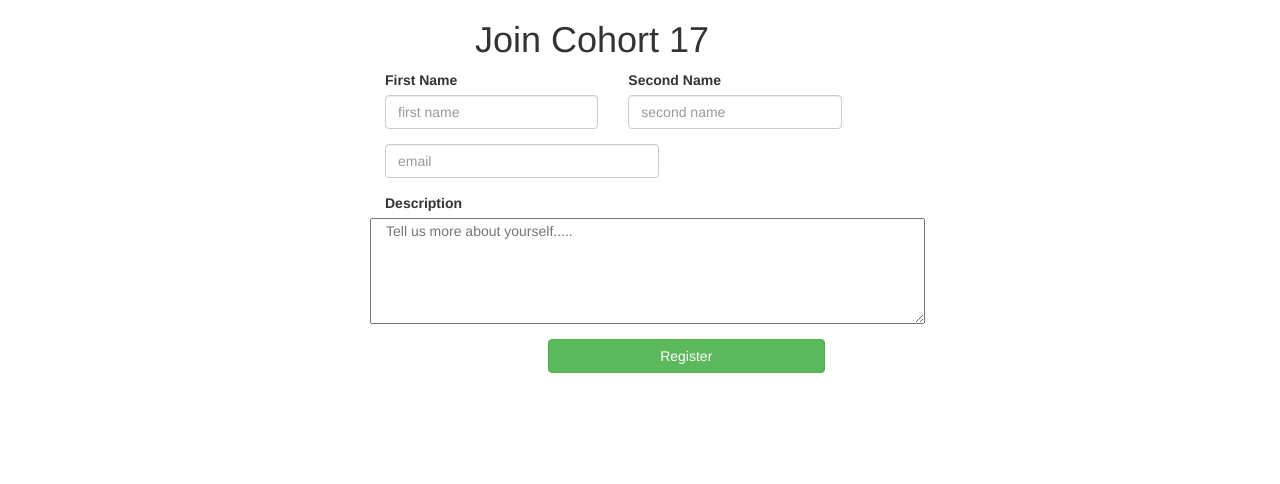
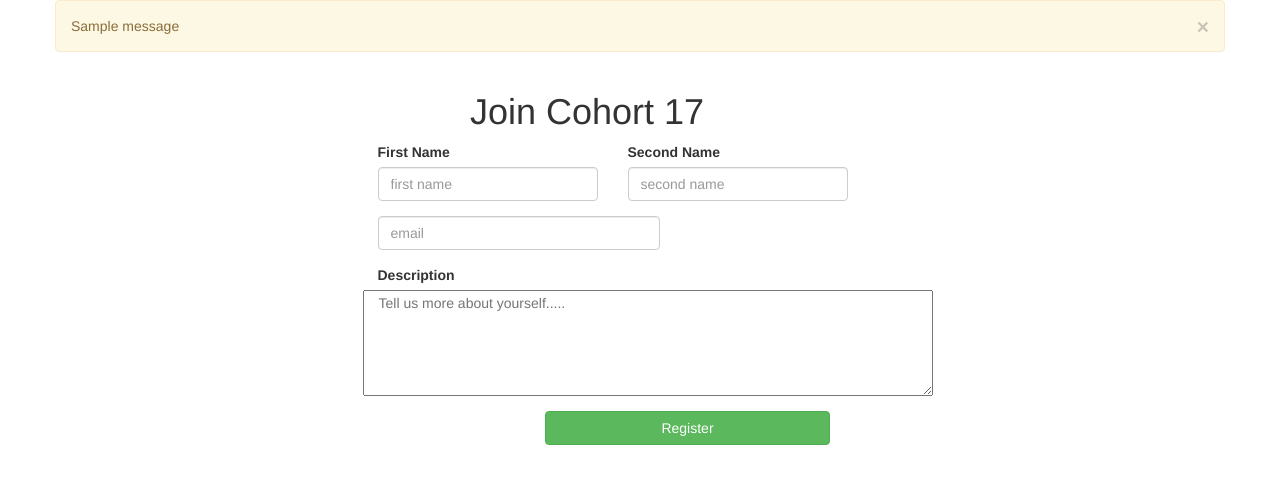
Before and after one commit to georgreen/Cohort-17-Bio, a Flask app: page /register in a window 1280 px wide; the page is wider, and only the part inside the window is pictured. Shown: the top 484 px of that part. Run offline with Flask 2, Linux system fonts and the light colour scheme; tables that the repository leaves empty hold one stand-in row (values such as "Sample post"); one stand-in notice (Sample message) is shown; some libraries are stand-ins or nearby versions.

Commit message:
Dummy site

```diff
--- a/app.py
+++ b/app.py
@@ -3,7 +3,7 @@
 import os
 import re
 
-from flask import Flask, jsonify, render_template, url_for
+from flask import Flask, flash, jsonify, render_template, url_for
 from flask_bootstrap import Bootstrap
 from flask_migrate import Migrate, MigrateCommand
 from flask_script import Manager
@@ -89,11 +89,12 @@ def register():
         description = form.description.data
 
         if not (validate_names(first_name) and validate_names(second_name)):
-            return "Invalid user name"
+            flash("Invalid user name")
         if not create_user(email, first_name, second_name, description):
-            return "User exists already"
-        return "{} You joined corhort 17 succesfully".format(
-            first_name + " " + second_name)
+            flash("User exists already")
+        else:
+            flash("{} You joined corhort 17 succesfully".format(
+                first_name + " " + second_name))
 
     return render_template('index1.html', form=form)
 
--- a/templates/index1.html
+++ b/templates/index1.html
@@ -1,30 +1,18 @@
-{% extends "bootstrap/base.html" %}
-
-{% import "bootstrap/wtf.html" as wtf %}
-
-{% block styles %}
-{{super()}}
-<link rel="stylesheet"
-      href="{{url_for('.static', filename='css/main.css')}}">
-{% endblock %}
-
-{% block scripts %}
+{% extends "bootstrap/base.html" %} {% import "bootstrap/wtf.html" as wtf %} {% block styles %} {{super()}}
+<link rel="stylesheet" href="{{url_for('.static', filename='css/main.css')}}"> {% endblock %} {% block scripts %}
 <script src="{{url_for('.static', filename='js/script.js')}}"></script>
-{{super()}}
-{% endblock %}
-
-{% block title %}Andela Cohort 17-NBO {% endblock %}
-
-{% block navbar %}
+{{super()}} {% endblock %} {% block title %}Andela Cohort 17-NBO {% endblock %} {% block navbar %}
 <div class="navbar navbar-fixed-top">
     <!-- ... -->
 </div>
-{% endblock %}
-
-
-
-{% block content %}
+{% endblock %} {% block content %}
 <div class="container">
+    <div class="row">
+        {% for message in get_flashed_messages() %}
+        <div class="alert alert-warning">
+            <button type="button" class="close" data-dismiss="alert">&times;</button> {{ message }}
+        </div>
+        {% endfor %}
         <div class="col-md-6 col-md-offset-3">
             <h1 class="col-md-8 col-md-offset-2">Join Cohort 17</h1>
         </div>
@@ -32,13 +20,13 @@
             {{ form.csrf_token }}
 
             <div class="col-md-8 col-md-offset-3">
-      <div  class="form-group col-md-4">
-          {{ form.first_name.label }} {{ form.first_name(size=20, required="required", placeholder="first name",  class="form-control") }}
+                <div class="form-group col-md-4">
+                    {{ form.first_name.label }} {{ form.first_name(size=20, required="required", placeholder="first name", class="form-control") }}
                 </div>
-      <div  class="form-group col-md-4">
-          {{ form.second_name.label }} {{ form.second_name(size=20, required="required", placeholder="second name",  class="form-control") }}
+                <div class="form-group col-md-4">
+                    {{ form.second_name.label }} {{ form.second_name(size=20, required="required", placeholder="second name", class="form-control") }}
                 </div>
-      <div  class="form-group col-md-5">
+                <div class="form-group col-md-5">
                     {{ form.email( type="email", size=80, required="required", placeholder="email", class="form-control") }}
                 </div>
             </div>
@@ -55,4 +43,5 @@
             </div>
         </form>
     </div>
+</div>
 {% endblock %}
```
Lines whose indentation alone changed are shown as unchanged.
